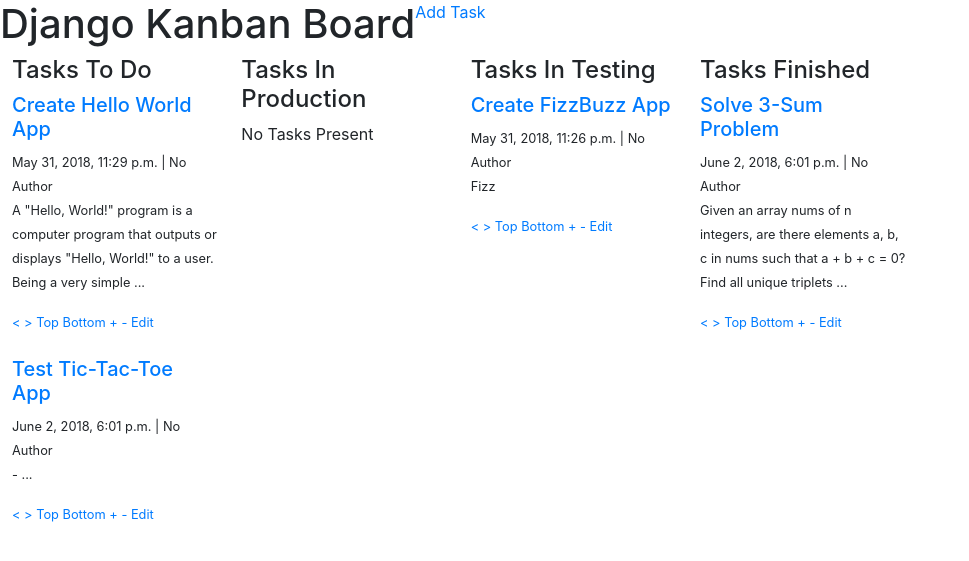
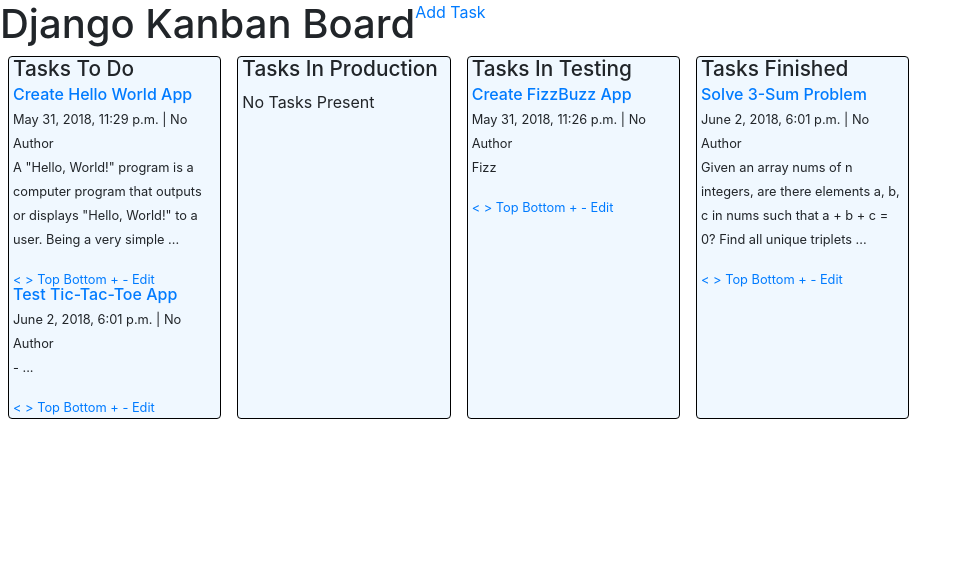
Before and after one commit to shouyang/KanbanBoardDjango, a Django app: page / in a window 1280 px wide. Shown: the top 561 px of the page, without its empty margins (0-969 px from the left). Run offline with Django 3.2, Linux system fonts and the light colour scheme; data comes from the database, SQL or seed files in the repository; both versions use the stored data as it was after the commit; some libraries are stand-ins or nearby versions.

Commit message:
Added Static CSS File  - Minor Styling for Main Page  - Some Template Adjustments To For Styling

```diff
--- a/kanban/static/kanban/kanban.css
+++ b/kanban/static/kanban/kanban.css
@@ -0,0 +1,14 @@
+h6 {
+    line-height: 0.5em;
+}
+
+h4 {
+    font-size: 1.3em;
+}
+
+.kanban-tasklist {
+    background-color: aliceblue;
+    border: black;
+    border-style: solid;
+    border-width: 1px;
+}
--- a/kanban/templates/kanban/index_task_list.html
+++ b/kanban/templates/kanban/index_task_list.html
@@ -1,4 +1,4 @@
-<div class="col-sm-2 mx-2 mb-4 px-1 rounded">
+<div class="kanban-tasklist col-sm-2 mx-2 mb-4 px-1 rounded">
     <div>
         <h4>{{ title }}</h4>
         {% if task_list %}
--- a/kanban/templates/kanban/index_task_panel.html
+++ b/kanban/templates/kanban/index_task_panel.html
@@ -1,5 +1,5 @@
-<div>
-    <h5> <a href="{% url 'task-detail' pk=task.uuid %}">{{ task.title }}</a></h5>
+<div class="kanban-tasklist-taskpanel">
+    <h6><a href="{% url 'task-detail' pk=task.uuid %}">{{ task.title }}</a></h6>
     <p>
         <small>{{ task.date_created }} | {{ task.author }}</small> <br>
 
@@ -11,7 +11,6 @@
                 - ...
             {% endif %}
         </small>
-
     </p>
     <strong>
     <small>
@@ -25,5 +24,4 @@
     </small>
     </strong>
     <br>
-    <br>
 </div>
--- a/kanban/templates/kanban/kanban_base.html
+++ b/kanban/templates/kanban/kanban_base.html
@@ -1,9 +1,12 @@
 <!DOCTYPE html>
 <html lang="en">
 <head>
+    {% load static %}
     <meta charset="UTF-8">
     <title> {% block title %} {% endblock %}</title>
     <link rel="stylesheet" href="https://stackpath.bootstrapcdn.com/bootstrap/4.1.1/css/bootstrap.min.css" integrity="sha384-WskhaSGFgHYWDcbwN70/dfYBj47jz9qbsMId/iRN3ewGhXQFZCSftd1LZCfmhktB" crossorigin="anonymous">
+    <link rel="stylesheet" href="{% static "kanban/kanban.css" %}">
+
 </head>
 <body>
     {% block content %}{% endblock %}
```
Also changed, not shown: db.sqlite3.
